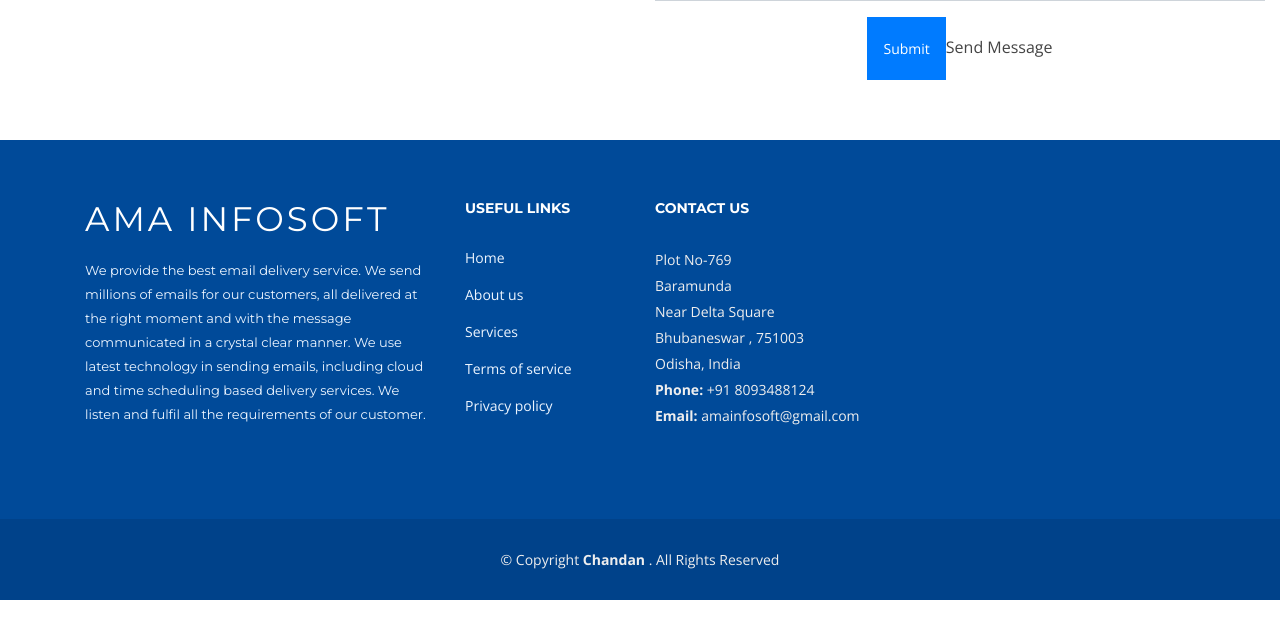
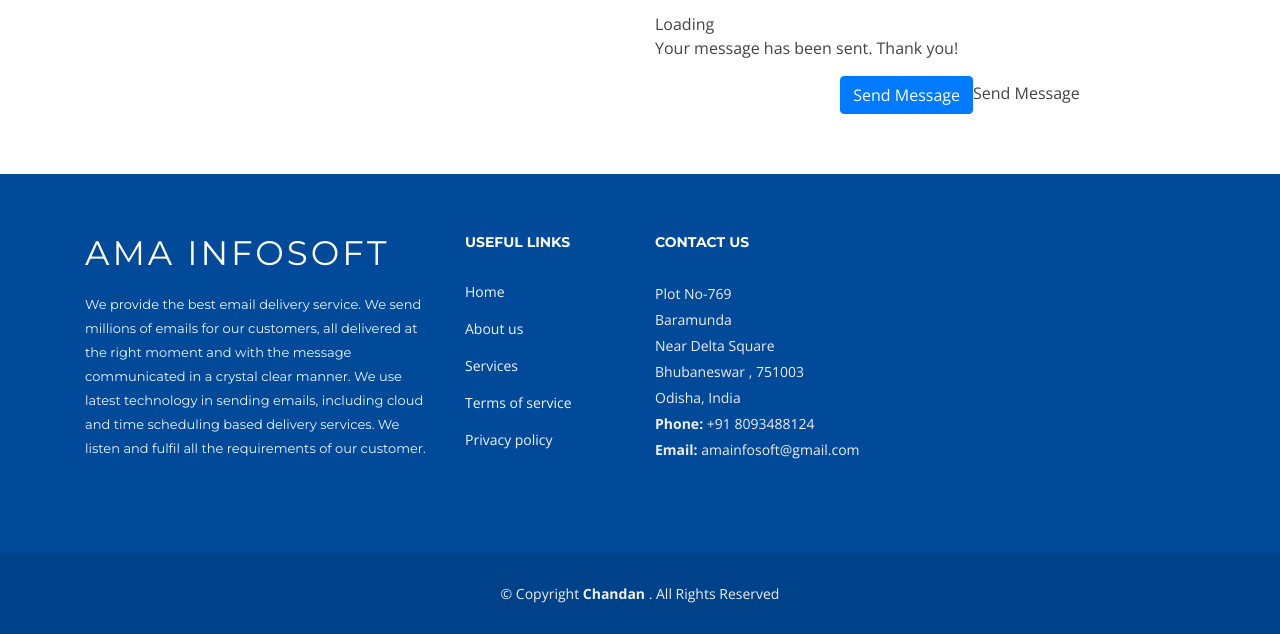
Before and after one commit to amainfosoft/amainfosoft, a Django app: page / in a window 1280 px wide. Shown: the part 2900-3534 px from the top of the page. Before the commit the page ends 3500 px from the top, so only its background shows below. Run offline with Django 3.2, Linux system fonts and the light colour scheme; some libraries are stand-ins or nearby versions; some web fonts are replaced.

Commit message:
sendmail

```diff
--- a/templates/index.html
+++ b/templates/index.html
@@ -712,7 +712,7 @@
                         </div>
 
                         <div class="form">
-                            <form action="{% url 'sending_email' %}" method="post" role="form" class="php-email-form">
+                            <form action="{% url 'sending_email' %}" method="post" role="form" >
                                 {% csrf_token %}
                                 <div class="form-row">
                                     <div class="form-group col-lg-6">
@@ -737,7 +737,7 @@
                                     <div class="error-message"></div>
                                     <div class="sent-message">Your message has been sent. Thank you!</div>
                                 </div>
-                                <div class="text-center"><input type="submit" class="btn btn-primary" title="Send Message">Send Message</div>
+                                <div class="text-center"><input type="submit" class="btn btn-primary" title="Send Message" value="Send Message">Send Message</div>
                             </form>
                         </div>
                     </div>
```
